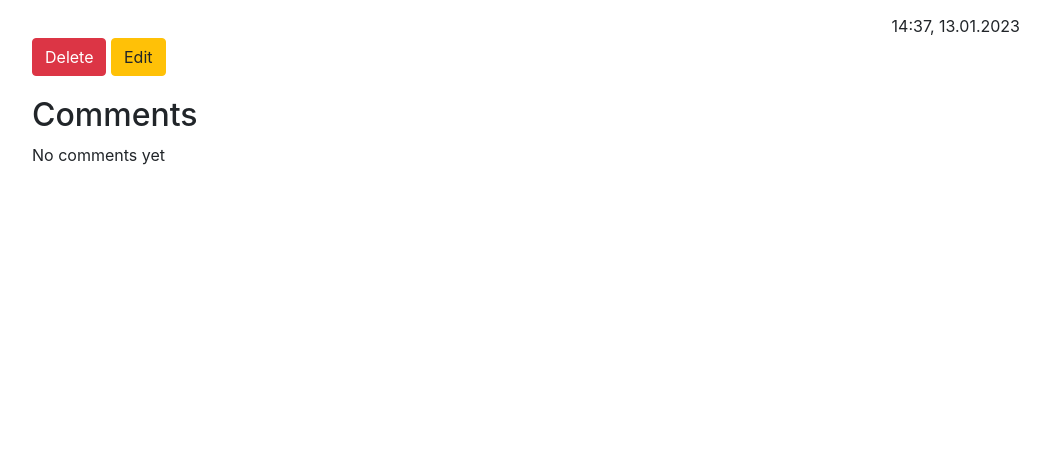
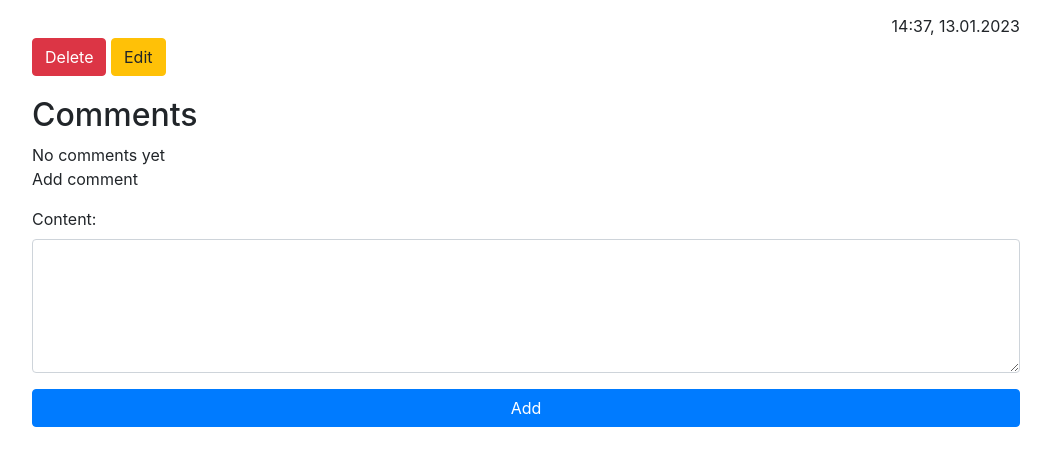
Before and after one commit to rmiarecki/blog-app, a Django app: page /entries/entry/13/Cras in a window 1280 px wide. Shown: the part 315-781 px from the top of the page, without its empty margins (114-1165 px from the left). Run offline with Django 4.2, Linux system fonts and the light colour scheme; a user stored in the database is signed in; data comes from the database, SQL or seed files in the repository; data that the repository does not hold is empty; some libraries are stand-ins or nearby versions.

Commit message:
adding comments to posts

```diff
--- a/entries/forms.py
+++ b/entries/forms.py
@@ -1,7 +1,15 @@
 from django import forms
-from entries.models import Entry
+from entries.models import Entry, Comment
 
 class EntriesForm(forms.ModelForm):
     class Meta:
         model = Entry
         fields = '__all__'
+
+class CommentForm(forms.ModelForm):
+    content = forms.CharField(widget=forms.Textarea(attrs={
+        'rows': '5', 'class':'form-control'
+    }))
+    class Meta:
+        model = Comment
+        fields = ['content']
--- a/entries/models.py
+++ b/entries/models.py
@@ -1,5 +1,6 @@
 from django.db import models
-
+from django.contrib.auth import get_user_model
+User=get_user_model()
 
 class Entry(models.Model):
     title = models.CharField(max_length=50)
@@ -18,9 +19,9 @@ class Entry(models.Model):
 
 class Comment(models.Model):
     entry = models.ForeignKey(Entry, related_name='comments', on_delete=models.CASCADE)
-    name = models.CharField(max_length=120)
-    body = models.TextField()
+    name = models.ForeignKey(User, on_delete=models.CASCADE)
+    content = models.TextField()
     date_added = models.DateTimeField(auto_now_add=True)
 
     def __str__(self):
-        return self.name
+        return 'Comment by {} - on {}'.format(self.name, self.entry)
--- a/entries/templates/entries/entry.html
+++ b/entries/templates/entries/entry.html
@@ -24,10 +24,22 @@
                 {% else  %}
                     {% for comment in entries.comments.all %}
                         <p><b>{{ comment.name }} - {{comment.date_added}}</b></p>
-                        <p>{{ comment.body }}</p>
+                        <p>{{ comment.content }}</p>
                         <hr>
                     {% endfor %}
                 {% endif %}
+
+                {% if user.is_authenticated %}
+                        <p>Add comment</p>
+                        <form action="" method="POST">
+                            {% csrf_token %}
+                            {{ comment_form.as_p }}
+                            <button type="submit" class="btn btn-primary btn-block mb-4">Add</button>
+                        </form>
+                {% endif %}
+
+
+
             </div>
 
     </div>
--- a/entries/views.py
+++ b/entries/views.py
@@ -1,6 +1,6 @@
 from django.shortcuts import render, redirect
-from .models import Entry
-from .forms import EntriesForm
+from .models import Entry, Comment
+from .forms import EntriesForm, CommentForm
 from django.core.paginator import Paginator, EmptyPage, PageNotAnInteger
 
 def entries_list(request):
@@ -19,8 +19,29 @@ def entries_list(request):
     return render(request, 'entries/entries_list.html', {'entries': page})
 
 def entry(request, id, slug):
-    entries = Entry.objects.get(id=id,)
-    return render(request, 'entries/entry.html', {'entries': entries})
+    entries = Entry.objects.get(id=id)
+
+    if request.method == "POST":
+        comment_form = CommentForm(request.POST)
+        if comment_form.is_valid():
+            try:
+                comment_form.save(commit=False)
+                # return redirect('entries')
+                # comment_form.name = 'karol'
+                # comment_form = CommentForm(initial={'name': 'wiesiek'})
+                # comment_form.cleaned_data['Name'] = 'karol'
+
+                comment_form.instance.name = request.user
+                comment_form.instance.entry = entries
+                comment_form.save()
+                comment_form = CommentForm()
+            except:
+                pass
+    else:
+        comment_form = CommentForm()
+
+    return render(request, 'entries/entry.html', {'entries': entries,
+                                                  'comment_form': comment_form})
 
 
 def add_new(request):
```
Also changed, not shown: entries/migrations/0005_alter_comment_name.py (added), entries/migrations/0006_rename_body_comment_content.py (added).
